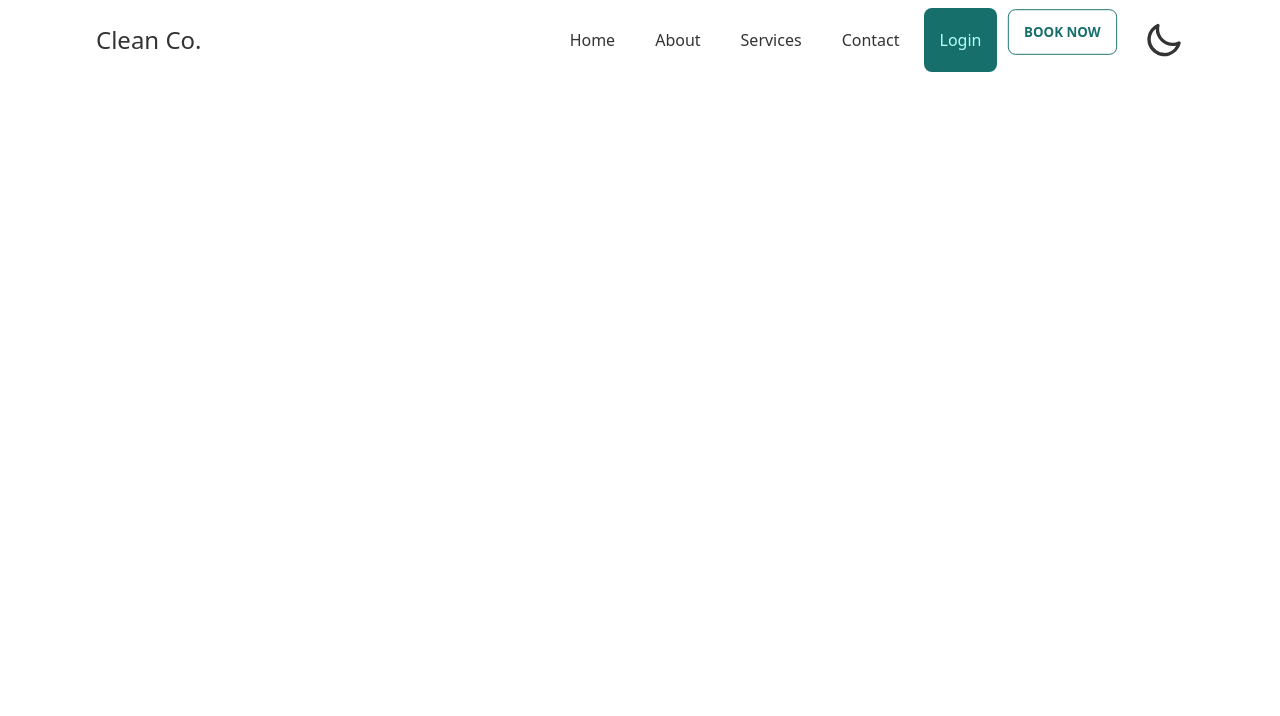
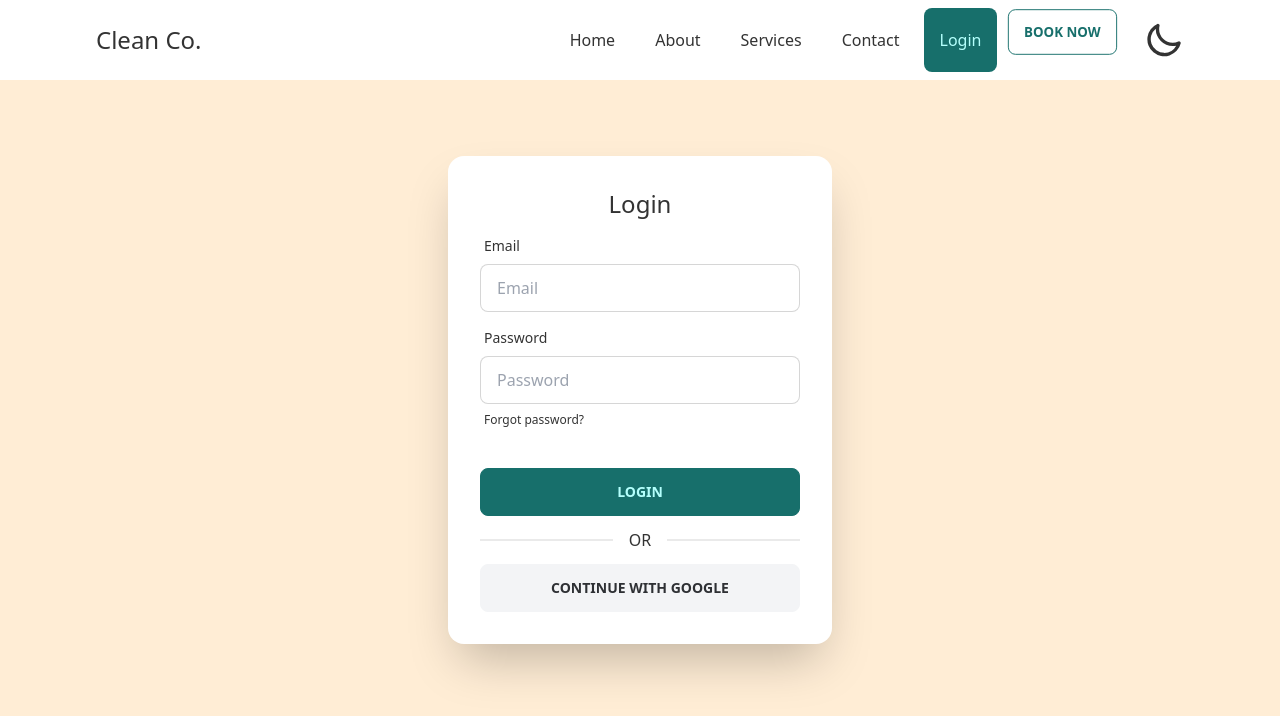
Before and after one commit to Rasel105/clean-co-client, a React (Create React App) app: page /login in a window 1280 px wide. Shown: the top 716 px of the page. Built offline with nearby package versions, Linux system fonts and the light colour scheme.

Commit message:
login page done

```diff
--- a/public/index.html
+++ b/public/index.html
@@ -1,5 +1,5 @@
 <!DOCTYPE html>
-<html lang="en" >
+<html lang="en">
 
 <head>
   <meta charset="utf-8" />
@@ -38,7 +38,6 @@
       To begin the development, run `npm start` or `yarn start`.
       To create a production bundle, use `npm run build` or `yarn build`.
     -->
-      <script src="https://cdn.jsdelivr.net/npm/theme-change@2.0.2/index.js"></script>
 </body>
 
 </html>
--- a/src/Pages/Login.js
+++ b/src/Pages/Login.js
@@ -2,9 +2,33 @@ import React from 'react';
 
 const Login = () => {
     return (
-        <div>
-            <h2>Login</h2>
-        </div>
+        <div className='h-screen flex bg-accent justify-center items-center'>
+            <div class="card flex-shrink-0 w-full max-w-sm shadow-2xl bg-base-100">
+                <div class="card-body">
+                    <h2 className='text-center text-2xl'>Login</h2>
+                    <div class="form-control">
+                        <label class="label">
+                            <span class="label-text">Email</span>
+                        </label>
+                        <input type="text" placeholder="Email" class="input input-bordered" />
+                    </div>
+                    <div class="form-control">
+                        <label class="label">
+                            <span class="label-text">Password</span>
+                        </label>
+                        <input type="text" placeholder="Password" class="input input-bordered" />
+                        <label class="label">
+                            <a href="#" class="label-text-alt link link-hover">Forgot password?</a>
+                        </label>
+                    </div>
+                    <div class="form-control mt-6">
+                        <button class="btn btn-primary">Login</button>
+                        <div class="divider">OR</div>
+                        <button className='btn btn-glass hover:btn-accent'>Continue with Google</button>
+                    </div>
+                </div>
+            </div>
+        </div >
     );
 };
 
--- /dev/null
+++ b/src/authentication/PrivateRoute.js
@@ -0,0 +1,11 @@
+import React from 'react';
+
+const PrivateRoute = () => {
+    return (
+        <div>
+
+        </div>
+    );
+};
+
+export default PrivateRoute;
--- a/src/components/Navbar.js
+++ b/src/components/Navbar.js
@@ -1,7 +1,9 @@
-import React from 'react';
+import React, { useState } from 'react';
 import { Link, NavLink } from 'react-router-dom';
 
 const Navbar = ({ children }) => {
+    const [dark, setDark] = useState(false);
+
     const navlink = <>
         <li><NavLink to="/" className='rounded-lg'>Home</NavLink></li>
         <li><NavLink to="/about" className='rounded-lg'>About</NavLink></li>
@@ -16,13 +18,13 @@ const Navbar = ({ children }) => {
             </ul>
         </li>
         <li><label class="swap swap-rotate className='rounded-lg'">
-            <input data-toggle-theme="dark,light" className='rounded-lg' type="checkbox" />
+            <input onClick={() => setDark(!dark)} type="checkbox" />
             <svg class="swap-on fill-current w-10 h-10" xmlns="http://www.w3.org/2000/svg" viewBox="0 0 24 24"><path d="M5.64,17l-.71.71a1,1,0,0,0,0,1.41,1,1,0,0,0,1.41,0l.71-.71A1,1,0,0,0,5.64,17ZM5,12a1,1,0,0,0-1-1H3a1,1,0,0,0,0,2H4A1,1,0,0,0,5,12Zm7-7a1,1,0,0,0,1-1V3a1,1,0,0,0-2,0V4A1,1,0,0,0,12,5ZM5.64,7.05a1,1,0,0,0,.7.29,1,1,0,0,0,.71-.29,1,1,0,0,0,0-1.41l-.71-.71A1,1,0,0,0,4.93,6.34Zm12,.29a1,1,0,0,0,.7-.29l.71-.71a1,1,0,1,0-1.41-1.41L17,5.64a1,1,0,0,0,0,1.41A1,1,0,0,0,17.66,7.34ZM21,11H20a1,1,0,0,0,0,2h1a1,1,0,0,0,0-2Zm-9,8a1,1,0,0,0-1,1v1a1,1,0,0,0,2,0V20A1,1,0,0,0,12,19ZM18.36,17A1,1,0,0,0,17,18.36l.71.71a1,1,0,0,0,1.41,0,1,1,0,0,0,0-1.41ZM12,6.5A5.5,5.5,0,1,0,17.5,12,5.51,5.51,0,0,0,12,6.5Zm0,9A3.5,3.5,0,1,1,15.5,12,3.5,3.5,0,0,1,12,15.5Z" /></svg>
             <svg class="swap-off fill-current w-10 h-10" xmlns="http://www.w3.org/2000/svg" viewBox="0 0 24 24"><path d="M21.64,13a1,1,0,0,0-1.05-.14,8.05,8.05,0,0,1-3.37.73A8.15,8.15,0,0,1,9.08,5.49a8.59,8.59,0,0,1,.25-2A1,1,0,0,0,8,2.36,10.14,10.14,0,1,0,22,14.05,1,1,0,0,0,21.64,13Zm-9.5,6.69A8.14,8.14,0,0,1,7.08,5.22v.27A10.15,10.15,0,0,0,17.22,15.63a9.79,9.79,0,0,0,2.1-.22A8.11,8.11,0,0,1,12.14,19.73Z" /></svg>
         </label></li>
     </>
     return (
-        <div class="drawer drawer-end">
+        <div class="drawer drawer-end" data-theme={dark ? "dark" : "light"}>
             <input id="my-drawer-3" type="checkbox" class="drawer-toggle" />
             <div class="drawer-content flex flex-col">
 
@@ -46,6 +48,15 @@ const Navbar = ({ children }) => {
                 <ul class="menu p-4 overflow-y-auto w-80 bg-base-100 gap-y-2">
 
                     {navlink}
+                    <div tabindex="0" class="collapse collapse-arrow border border-base-300 bg-base-100 rounded-box">
+                        <div class="collapse-title text-xl font-medium">
+                            Book Now
+                        </div>
+                        <div class="collapse-content">
+                            <li><NavLink to="/" className='rounded-lg'>Quick book</NavLink></li>
+                            <li><NavLink to="/" className='rounded-lg'>Pree book</NavLink></li>
+                        </div>
+                    </div>
 
                 </ul>
 
--- a/tailwind.config.js
+++ b/tailwind.config.js
@@ -17,7 +17,19 @@ module.exports = {
           "error": "#FA5C5C",
         },
       },
-      "dark",
+      {
+        dark: {
+          "primary": "#D9F99D",
+          "secondary": "#FDE68A",
+          "accent": "#4B5563",
+          "neutral": "#F3F4F6",
+          "base-100": "#1F2937",
+          "info": "#98A8DD",
+          "success": "#1BBB70",
+          "warning": "#F59E0B",
+          "error": "#FB7185",
+        },
+      },
     ],
   },
   plugins: [require("daisyui")],
```
